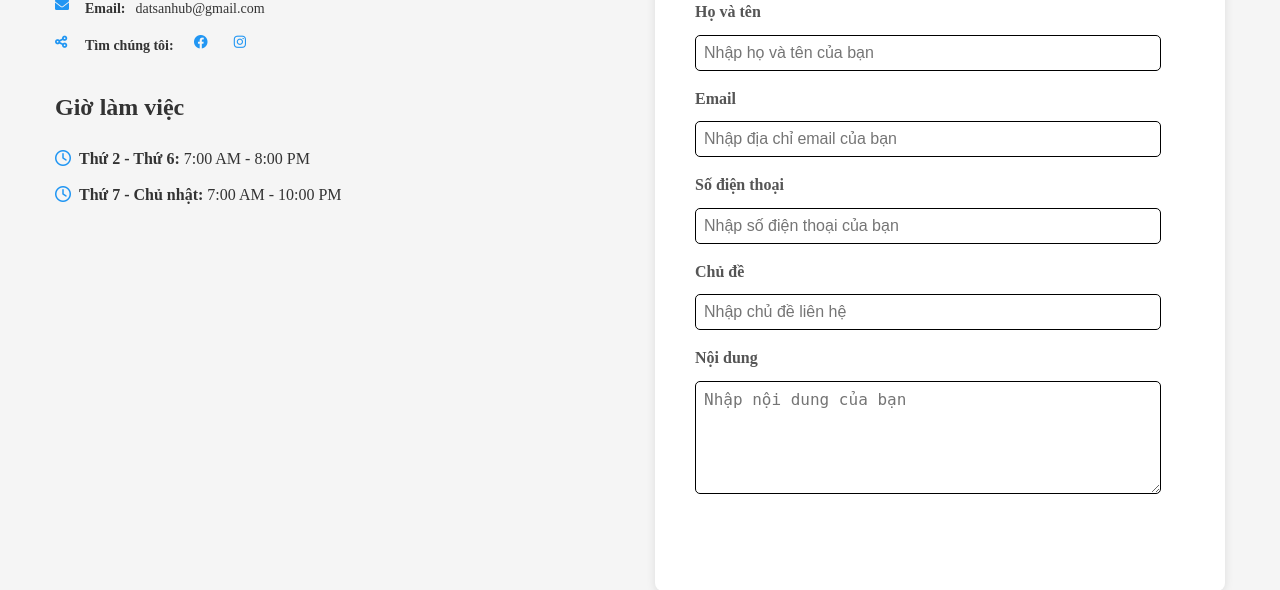
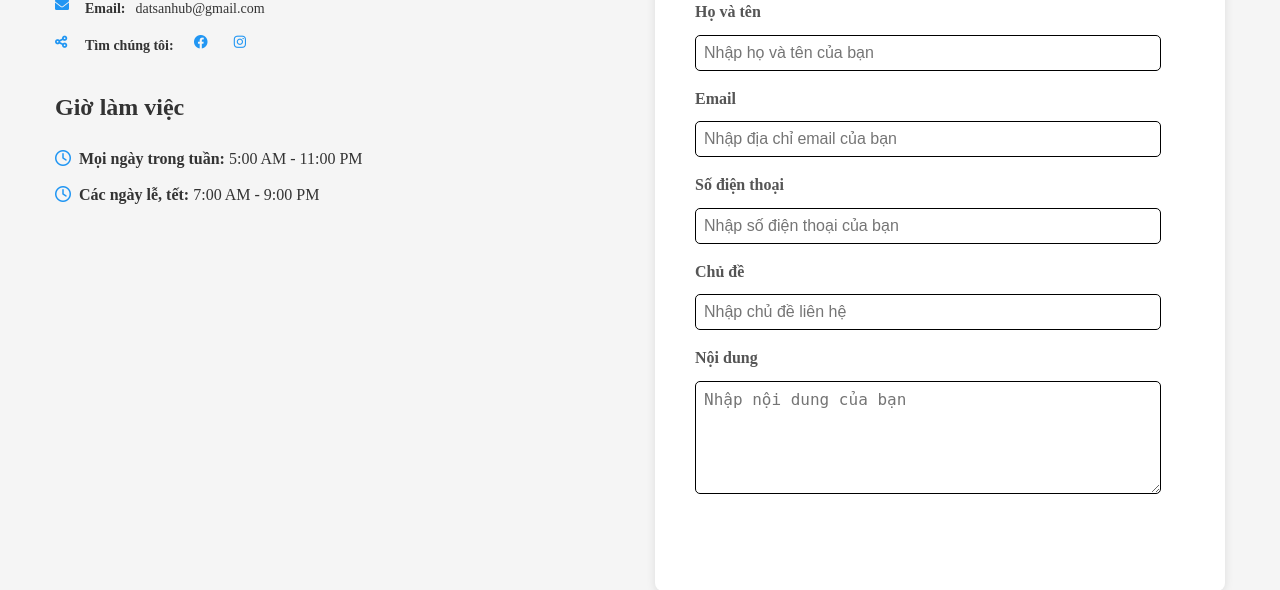
Before and after one commit to Josesluvmoney/DatSanHub, a PHP site: page /lienhe.php in a window 1280 px wide. Shown: the part 865-1455 px from the top of the page. Run offline with PHP 8.4, Linux system fonts and the light colour scheme.

Commit message:
thay đổi phần Giờ làm việc

```diff
--- a/lienhe.php
+++ b/lienhe.php
@@ -411,11 +411,11 @@
                     <h2>Giờ làm việc</h2>
                     <p>
                         <i class="far fa-clock" style="width: 20px; color: #2196F3;"></i>
-                        <strong>Thứ 2 - Thứ 6:</strong> 7:00 AM - 8:00 PM
+                        <strong>Mọi ngày trong tuần:</strong> 5:00 AM - 11:00 PM
                     </p>
                     <p>
                         <i class="far fa-clock" style="width: 20px; color: #2196F3;"></i>
-                        <strong>Thứ 7 - Chủ nhật:</strong> 7:00 AM - 10:00 PM
+                        <strong>Các ngày lễ, tết:</strong> 7:00 AM - 9:00 PM
                     </p>
                 </div>
             </div>
```
